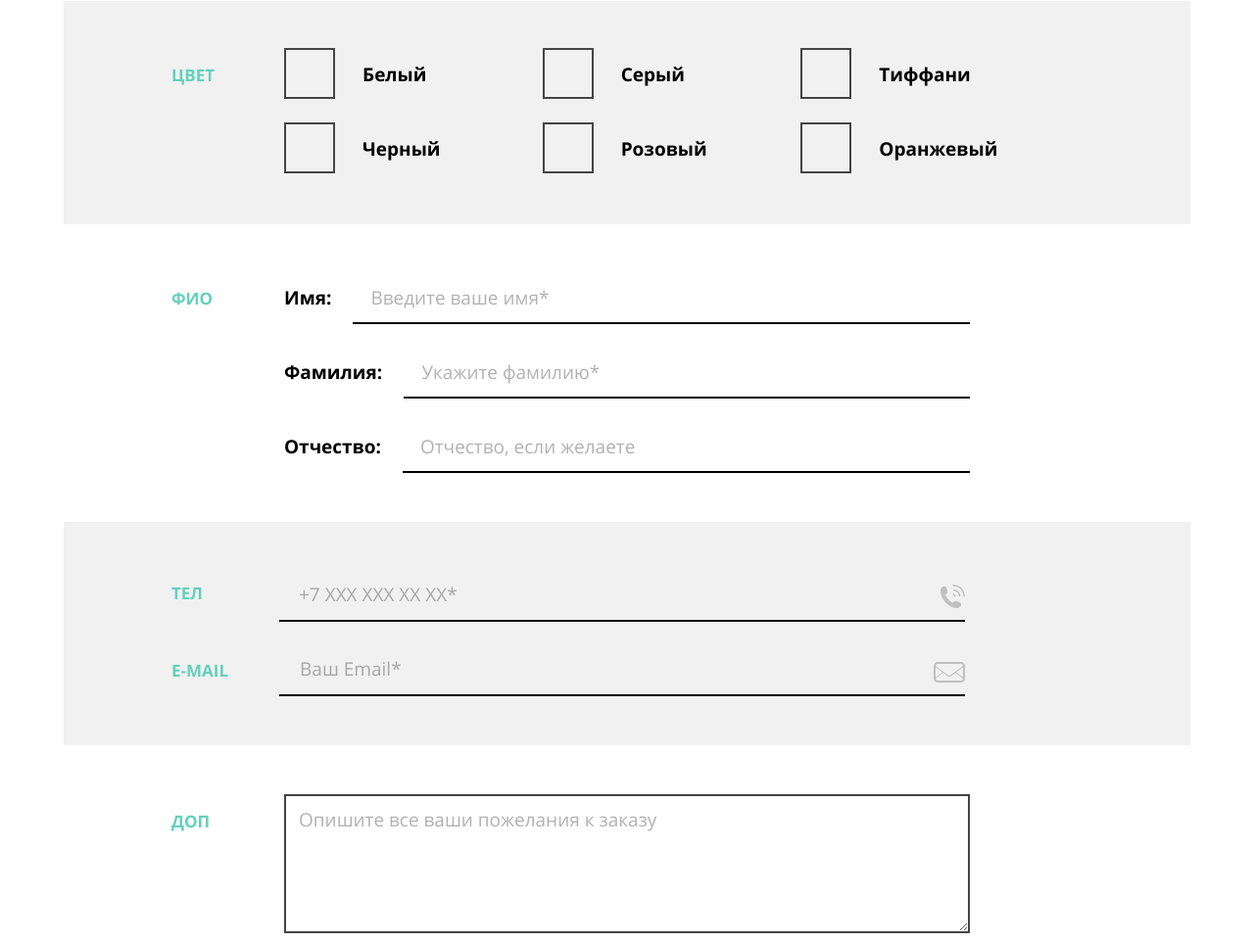
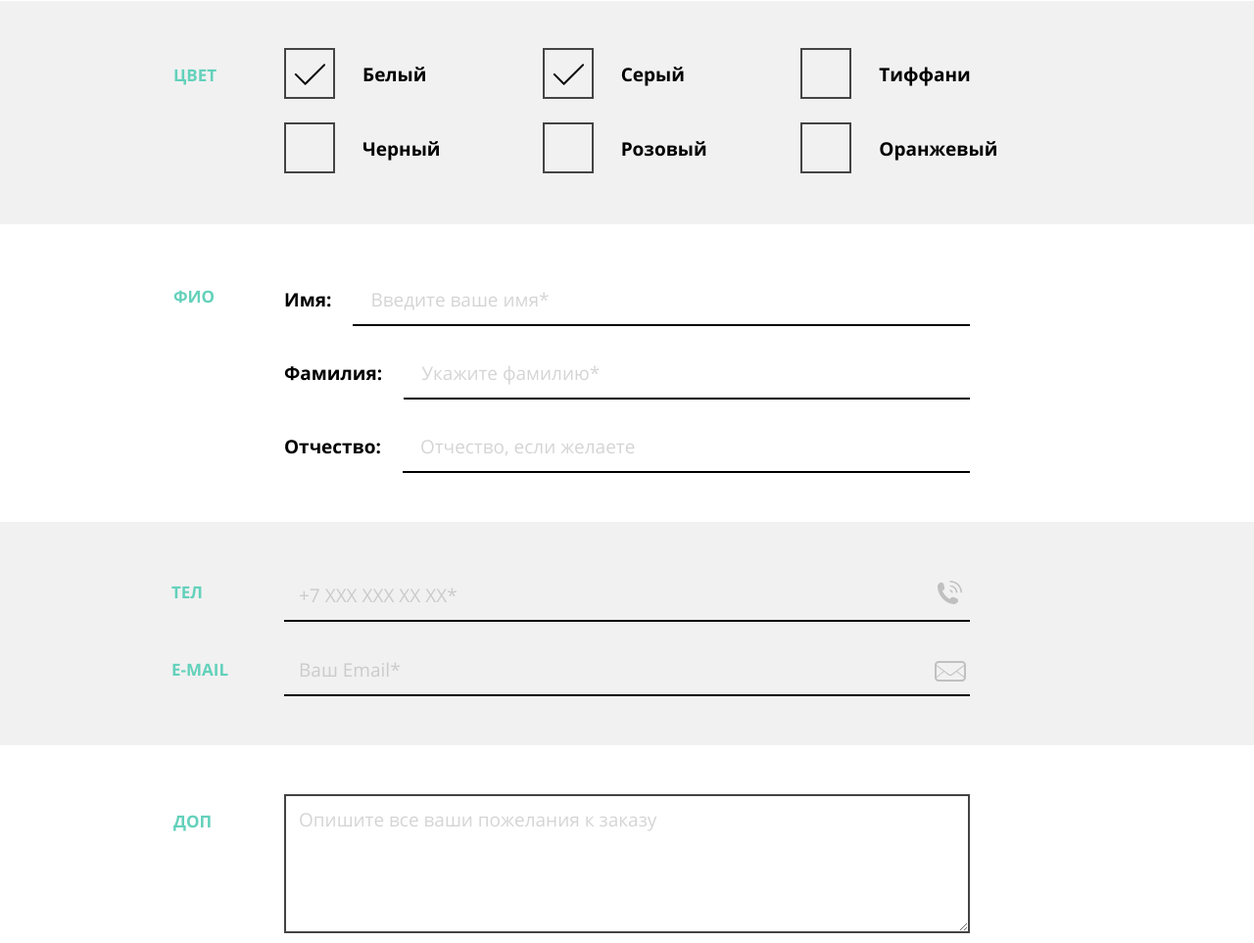
Before and after one commit to FantasticFox91/1841149-mishka-24, a plain HTML site: page source/form.html in a window 1280 px wide. Shown: the part 757-1720 px from the top of the page at 98% size. Drawn offline with nearby package versions, Linux system fonts and the light colour scheme; files that its build step writes are made by us from their sources.

Commit message:
Работа над ошибками

```diff
--- a/source/form.html
+++ b/source/form.html
@@ -76,11 +76,12 @@
           <h2 class="form__heading visually-hidden">Форма заказа</h2>
 <!-- Block with radio buttons -->
           <fieldset class="form__category form__category--type">
+            <div class="wrapper">
               <legend class="form__category-name">Тип</legend>
               <ul class="form__list">
                 <li class="form__item">
                   <label class="form__control">
-                  <input class="form__input visually-hidden" type="radio" name="toy-type" value="accessories for interier">
+                    <input class="form__input visually-hidden" type="radio" name="toy-type" value="accessories for interier" checked>
                     <span class="form__label form__label--radio"></span>
                     Аксессуар для интерьера
                   </label>
@@ -93,21 +94,23 @@
                   </label>
                 </li>
               </ul>
+            </div>
           </fieldset>
 <!-- Block with checkboxes -->
           <fieldset class="form__category form__category--color">
+            <div class="wrapper">
               <legend class="form__category-name">Цвет</legend>
               <ul class="form__list form__list--color">
                 <li class="form__item">
                   <label class="form__control form__control--checkboxes">
-                  <input class="form__input visually-hidden" type="checkbox" value="white" name="color">
+                    <input class="form__input visually-hidden" type="checkbox" value="white" name="color" checked>
                     <span class="form__label form__label--checkbox"></span>
                     Белый
                   </label>
                 </li>
                 <li class="form__item">
                   <label class="form__control">
-                  <input class="form__input visually-hidden" type="checkbox" value="grey" name="color">
+                    <input class="form__input visually-hidden" type="checkbox" value="grey" name="color" checked>
                     <span class="form__label form__label--checkbox"></span>
                     Серый
                   </label>
@@ -141,9 +144,11 @@
                   </label>
                 </li>
               </ul>
+            </div>
           </fieldset>
 <!-- Block with personal information -->
           <fieldset class="form__category form__category--personal">
+            <div class="wrapper">
               <legend class="form__category-name">ФИО</legend>
               <ul class="form__list form__list--personal">
                 <li class="form__item">
@@ -159,26 +164,46 @@
                   <input class="form__input form__input--text" type="text" name="patronym" id="patronym" placeholder="Отчество, если желаете">
                 </li>
               </ul>
+            </div>
           </fieldset>
 <!-- Block with contacts infromation -->
           <fieldset class="form__category form__category--contacts">
+            <div class="wrapper">
               <legend class="form__category-name">Тел</legend>
               <label class="form__control">
                 <input class="form__input form__input--text form__input--tel" type="tel" name="user phone number" placeholder="+7 XXX XXX XX XX*">
+                <span class="form__icon form__icon--tel">
+                  <svg width="25" height="24" viewBox="0 0 25 24" fill="none" xmlns="http://www.w3.org/2000/svg">
+                    <g opacity="0.2">
+                    <path d="M17.4395 24C17.0363 24 16.7339 24 16.3306 24C11.3911 23.4074 7.7621 21.1358 5.14113 18.2717C2.52016 15.4075 0.403226 11.7532 0 6.7162C0 6.22237 0 5.82731 0 5.33349C0.100806 4.44461 0.504032 3.85202 1.10887 3.25943C1.71371 2.56808 2.72177 1.77796 3.62903 1.6792C4.33468 1.6792 5.44355 2.17302 5.84677 2.76561C6.25 3.25943 6.45161 4.34584 6.65323 5.13596C6.85484 6.02484 7.25806 7.11125 7.15726 7.90137C6.95565 9.08655 5.34274 9.58037 4.93952 10.4693C6.55242 14.1235 9.07258 16.889 12.5 18.6667C13.3065 18.1729 14.1129 16.7902 15.3226 16.7902C15.7258 16.7902 16.3306 16.9877 16.7339 17.0865C17.2379 17.1852 17.6411 17.3828 18.0444 17.5803C18.75 17.8766 20.0605 18.1729 20.4637 18.7655C20.8669 19.3581 21.1694 20.3457 21.0685 20.9383C20.7661 22.2222 18.6492 23.6049 17.4395 24Z" fill="black"/>
+                    <path d="M12.6008 1.48147C18.5484 1.48147 23.4879 6.22217 23.4879 12.1481H25C25 5.43205 19.4556 0 12.6008 0V1.48147Z" fill="black"/>
+                    <path d="M12.6008 9.18506V10.7653C13.4073 10.7653 14.0121 11.3579 14.0121 12.148H15.625C15.625 10.5678 14.3145 9.18506 12.6008 9.18506Z" fill="black"/>
+                    <path d="M12.6008 6.12356C15.9274 6.12356 18.75 8.79021 18.75 12.1482H20.3629C20.3629 8.00009 16.9355 4.64209 12.7016 4.64209V6.12356H12.6008Z" fill="black"/>
+                    </g>
+                  </svg>
+                </span>
               </label>
               <p class="form__category-name form__category-name--email">E-mail</p>
               <label class="form__control">
                 <input class="form__input form__input--text form__input--email" type="email" name="user e-mail" placeholder="Ваш Email*">
+                <span class="form__icon form__icon--email">
+                  <svg width="32" height="21" viewBox="0 0 32 21" fill="none" xmlns="http://www.w3.org/2000/svg">
+                    <path opacity="0.2" d="M28 0H4C1.8 0 0 1.8 0 4V17C0 19.2 1.8 21 4 21H28C30.2 21 32 19.2 32 17V4C32 1.8 30.2 0 28 0ZM2 5.3L9 10.6L2 15.9V5.3ZM30 17C30 18.1 29.1 19 28 19H4C2.9 19 2 18.1 2 17L9.8 11.1L14.2 14.4C14.7 14.8 15.4 15 16 15C16.6 15 17.3 14.8 17.8 14.4L22.2 11.1L30 17ZM30 15.8L23 10.5L30 5.2V15.8ZM17.2 13.6C16.8 13.9 16.4 14 16 14C15.6 14 15.1 13.9 14.8 13.6L10.7 10.5L9.9 9.9L2 4C2 2.9 2.9 2 4 2H28C29.1 2 30 2.9 30 4L17.2 13.6Z" fill="black"/>
+                  </svg>
+                </span>
               </label>
+            </div>
           </fieldset>
 <!-- Block for addition informatoion with textarea -->
           <fieldset class="form__category form__category--comments">
+            <div class="wrapper">
               <legend class="form__category-name">Доп</legend>
               <textarea class="form__input form__input--textarea" name="comments" placeholder="Опишите все ваши пожелания к заказу"></textarea>
             </fieldset>
             <div class="form__bottom container">
               <p class="form__required-info">*Поля обязательны для заполнения</p>
               <button class="form__button link-button" type="submit">Отправить заказ</button>
+            </div>
           </div>
         </form>
       </section>
--- a/source/sass/blocks/card.scss
+++ b/source/sass/blocks/card.scss
@@ -83,7 +83,7 @@
   display: flex;
   justify-content: space-between;
   align-items: flex-end;
-  padding: 42px 27px 25px;
+  padding: 40px 25px 27px 27px;
 
   &::before {
     @include pseudo(204px,1px);
@@ -115,6 +115,7 @@
 }
 
 .card__button {
+  padding: 0;
   border: none;
   background-color: transparent;
 }
--- a/source/sass/blocks/form.scss
+++ b/source/sass/blocks/form.scss
@@ -1,26 +1,25 @@
-.form {
-  @media (min-width: $desktop-width) {
-    max-width: 1150px;
-    margin: 0 auto;
-  }
+.form__category {
+  border: none;
+  padding: 0;
+  margin: 0;
 }
 
-.form__category {
+.wrapper {
   min-width: 320px;
   padding: 0 30px;
   margin: 0;
-  margin-bottom: 30px;
-  border: none;
 
   @media (min-width: $tablet-width) {
     display: grid;
     grid-template-columns: minmax(169px, auto) 1fr;
-    padding: 60px 50px 0 50px;
+    padding: 0 50px;
   }
 
   @media (min-width: $desktop-width) {
     grid-template-columns: minmax(115px, auto) 1fr;
-    padding: 50px 175px 50px 110px;
+    padding: 0 175px 0 110px;
+    max-width: 1150px;
+    margin: 0 auto;
   }
 }
 
@@ -40,8 +39,6 @@
 
 .form__category-name {
   position: relative;
-  margin-left: -2px;
-  padding-right: 223px;
   line-height: 16px;
   color: $accent-color;
   text-transform: uppercase;
@@ -51,6 +48,7 @@
     background-color: $accent-color;
     right: 0;
     top: 7px;
+    width: calc(100% - 60px);
   }
 
   @media (min-width: $tablet-width) {
@@ -106,11 +104,13 @@
 }
 
 .form__input {
-  padding: 10px 5px;
+  height: 52px;
+
+  @include fonts($main-font, 17px, 18px, 400, $bold-text-color);
   border: none;
+  border-bottom: 2px solid #000000;
 
   &::placeholder {
-    @include fonts($main-font, 17px, 18px, 400, $bold-text-color);
     opacity: 0.3;
 
     @media (min-width: $tablet-width) {
@@ -185,8 +185,9 @@
   }
 
   @media (min-width: $desktop-width) {
-    padding-top: 59px;
     margin-bottom: 3px;
+    padding-top: 66px;
+    padding-bottom: 50px;
   }
 
   .form__category-name {
@@ -250,7 +251,7 @@
   @media (min-width: $tablet-width) {
     padding-top: 51px;
     padding-bottom: 26px;
-    margin-bottom: 0;
+    margin-bottom: 52px;
   }
 
   @media (min-width: $desktop-width) {
@@ -260,10 +261,6 @@
 
   .form__category-name {
     margin-bottom: 25px;
-
-    &::after {
-      right: 7px;
-    }
 
     @media (min-width: $desktop-width) {
       padding-top: 19px;
@@ -312,6 +309,7 @@
       top: 9px;
       left: 5px;
       background: url("../img/checkmark.svg");
+      background-size: cover;
     }
 
     @media (min-width: $tablet-width) {
@@ -326,42 +324,36 @@
 }
 
 .form__category--personal {
-  margin-bottom: 27px;
+  margin-bottom: 30px;
 
   @media (min-width: $tablet-width) {
-    padding-top: 54px;
-    margin-bottom: 43px;
+    margin-bottom: 45px;
   }
 
-  @media (min-width: $desktop-width) {
-    margin-bottom: 0;
-    padding-bottom: 43px;
-    padding-right: 225px;
+  .wrapper {
+    @media (min-width: $desktop-width) {
+      padding-right: 225px;
+    }
   }
 
   .form__category-name {
     margin-bottom: 29px;
-
-    &::after {
-      right: 5px;
-    }
   }
 
   .form__item {
-    padding-bottom: 7px;
+    padding-bottom: 5px;
   }
 
   .form__item:not(:last-child) {
     margin-bottom: 16px;
 
     @media (min-width: $tablet-width) {
-      margin-bottom: 21px;
+      margin-bottom: 18px;
     }
   }
 
   .form__control {
     padding-left: 0;
-    margin-bottom: 3px;
 
     @media (min-width: $tablet-width) {
       padding-right: 27px;
@@ -378,20 +370,22 @@
 }
 
 .form__category--contacts {
-  margin-bottom: 35px;
+  margin-bottom: 37px;
 
   @media (min-width: $tablet-width) {
-    padding-top: 51px;
-    padding-bottom: 50px;
+    margin-bottom: 50px;
+    padding: 50px 0;
   }
 
-  @media (min-width: $desktop-width) {
-    padding-right: 225px;
+  .wrapper {
+    @media (min-width: $desktop-width) {
+      padding-right: 225px;
+    }
   }
 
   .form__category-name {
     margin: 0;
-    margin-bottom: 5px;
+    margin-bottom: 2px;
     margin-left: -2px;
 
     &::after {
@@ -400,48 +394,73 @@
   }
 
   .form__category-name--email {
-    display: inline;
     margin-left: 0;
-    padding-right: 202px;
 
     &::after {
-      width: 182px;
+      width: calc(100% - 78px);
       right: 0;
       top: 10px;
     }
 
     @media (min-width: $tablet-width) {
       padding-right: 0;
+      padding-top: 17px;
     }
   }
 
-  .form__input {
-    margin-left: -5px;
-  }
-
   .form__input--tel {
+    position: relative;
     width: 100%;
-    margin-bottom: 32px;
-    padding-top: 17px;
-    padding-bottom: 17px;
+    margin-bottom: 37px;
     padding-right: 30px;
-    background: url("../img/phone.svg") no-repeat right;
+    background-color: transparent;
 
     @media (min-width: $tablet-width) {
-      padding: 18px 30px 16px 20px;
-      margin-bottom: 28px;
+      padding-left: 15px;
+      margin-bottom: 24px;
     }
   }
 
   .form__input--email {
+    position: relative;
     width: 100%;
-    padding-top: 19px;
-    padding-bottom: 15px;
     padding-right: 30px;
-    background: url("../img/mail.svg") no-repeat right;
+    background-color: transparent;
 
     @media (min-width: $tablet-width) {
-      padding: 15px 30px 16px 21px;
+      padding-left: 15px;
+    }
+  }
+
+  .form__icon {
+    position: absolute;
+  }
+
+  .form__icon--email {
+    top: 15px;
+    right: 3px;
+
+    @media (min-width: $tablet-width) {
+      top: 16px;
+      right: 22px;
+    }
+
+    @media (min-width: $desktop-width) {
+      top: 16px;
+      right: 4px;
+    }
+  }
+
+  .form__icon--tel {
+    top: 10px;
+    right: 7px;
+
+    @media (min-width: $tablet-width) {
+      right: 26px;
+    }
+
+    @media (min-width: $desktop-width) {
+      right: 8px;
     }
   }
 }
@@ -450,13 +469,17 @@
   margin-bottom: 11px;
 
   @media (min-width: $tablet-width) {
-    padding-top: 15px;
     margin-bottom: 53px;
   }
 
   @media (min-width: $desktop-width) {
-    margin-bottom: 0;
-    padding-right: 225px;
+    margin-bottom: 49px;
+  }
+
+  .wrapper {
+    @media (min-width: $desktop-width) {
+      padding-right: 225px;
+    }
   }
 
   .form__category-name {
@@ -467,9 +490,3 @@
     }
   }
 }
-
-.form__input--text {
-  padding-top: 17px;
-  padding-bottom: 14px;
-  border-bottom: 2px solid #000000;
-}
--- a/source/sass/blocks/order-form.scss
+++ b/source/sass/blocks/order-form.scss
@@ -21,10 +21,11 @@
   @media (min-width: $tablet-width) {
     font-size: 17px;
     line-height: 30px;
-    margin-bottom: 7px;
+    margin-bottom: 67px;
   }
 
   @media (min-width: $desktop-width) {
     padding: 0 175px;
+    margin-bottom: 0;
   }
 }
```
Lines whose indentation alone changed are shown as unchanged.
